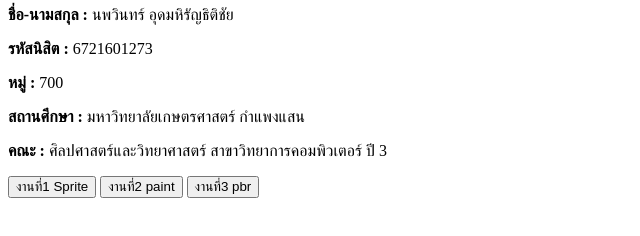
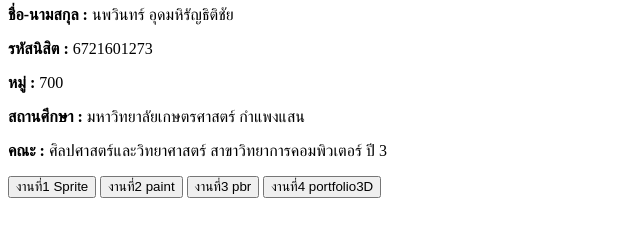
Before and after one commit to Noppawin2006/My-Sprite, a plain HTML site: page index.html in a window 1280 px wide. Shown: the part 60-296 px from the top of the page, without its empty margins (0-640 px from the left). Drawn offline with Linux system fonts and the light colour scheme.

Commit message:
Update index.html

```diff
--- a/index.html
+++ b/index.html
@@ -19,3 +19,6 @@
     <button onclick="window.location.href='materialswork.html'">
     งานที่3 pbr
 </button>
+  <button onclick="window.location.href='materialswork.html'">
+    งานที่4 portfolio3D
+</button>
```
